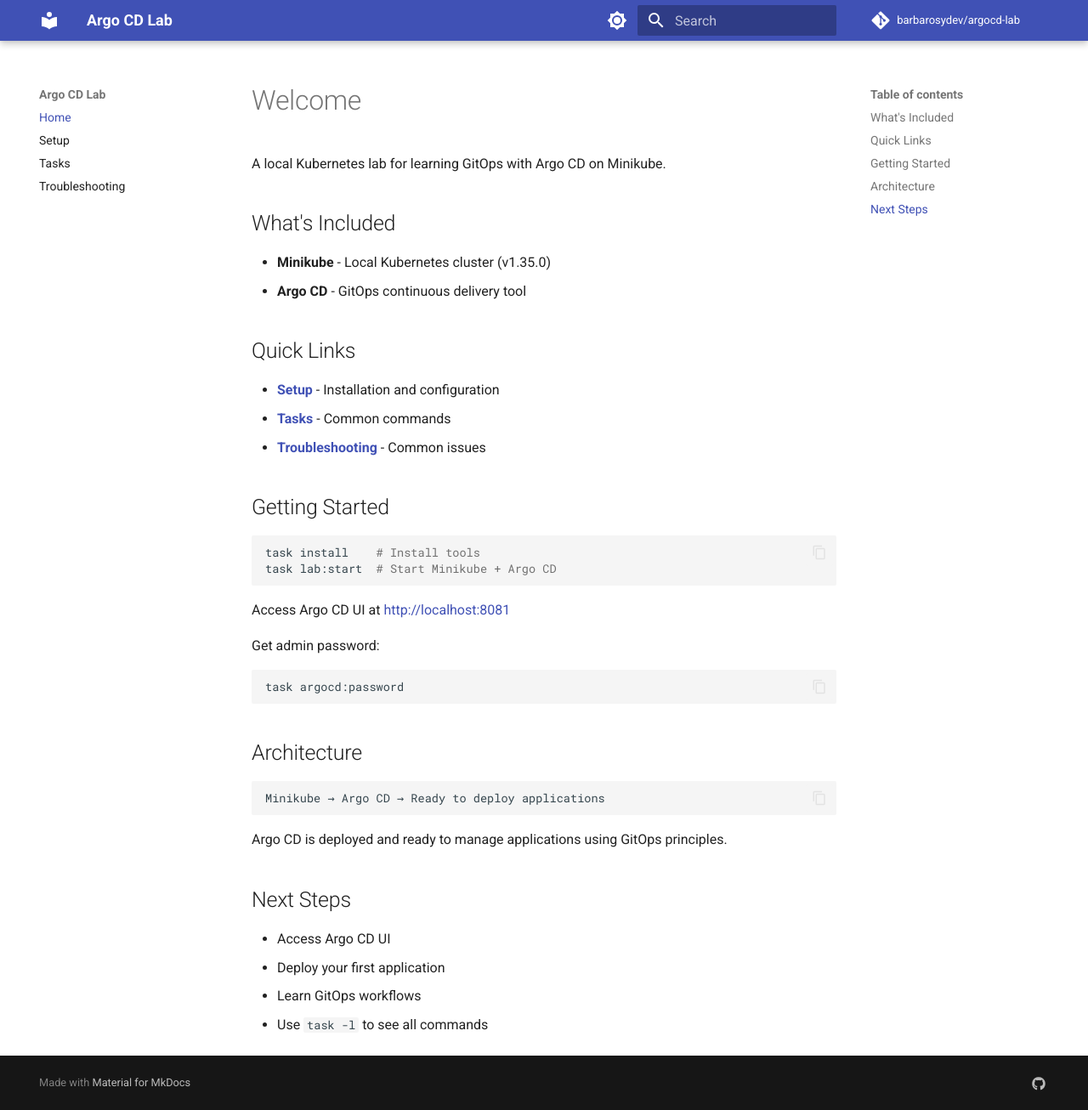
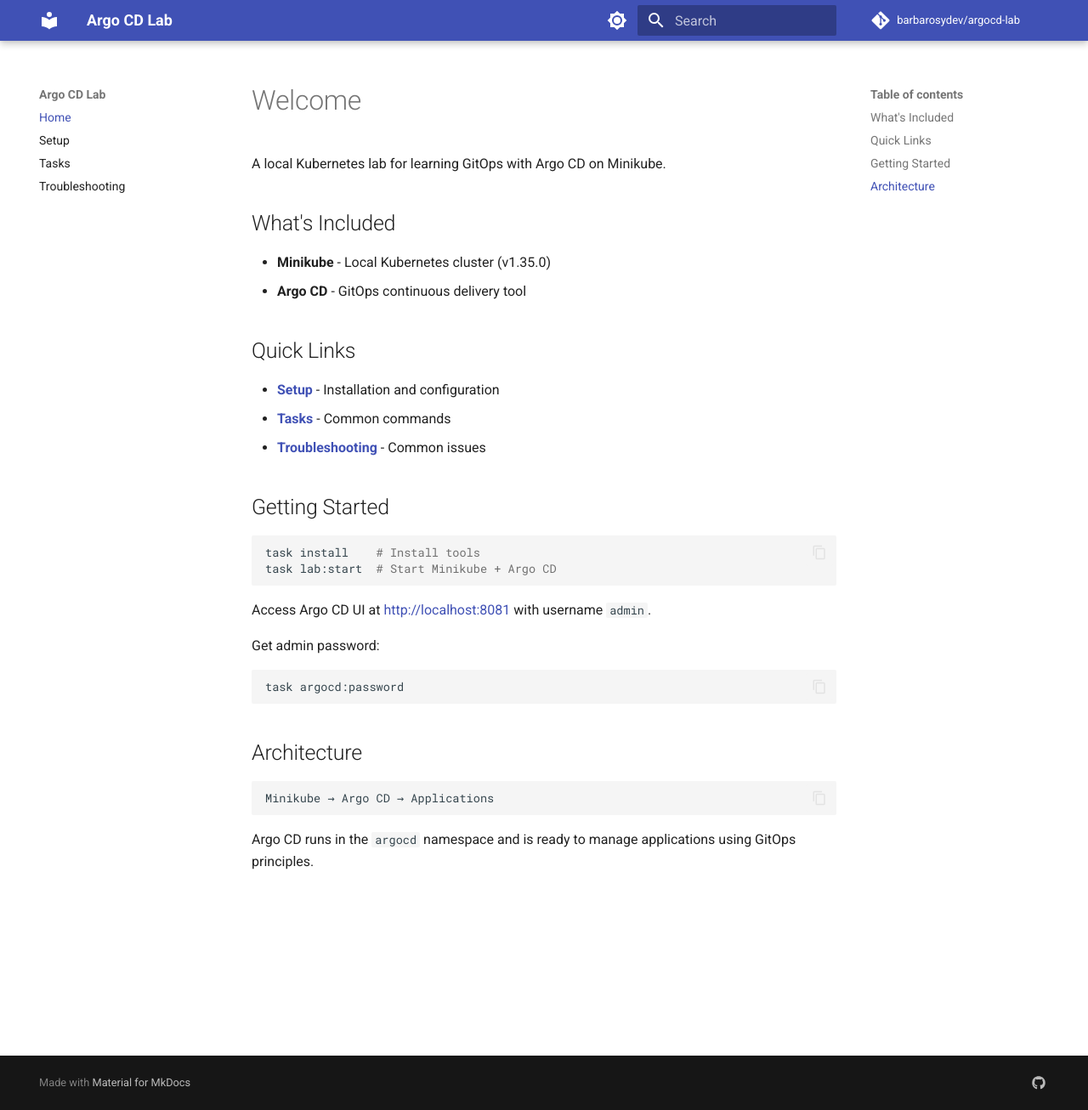
Before and after one commit to barbarosydev/argocd-lab, an MkDocs documentation site: the page built from docs/index.md, in a window 1280 px wide and 1306 px high. Shown: the whole window at 85% size. Built offline with MkDocs 1.6.1 and Material for MkDocs 9.7.7, drawn with Linux system fonts in a browser that asks for light colours; comment, search, counter and statistics services are not loaded.

````diff
--- a/docs/index.md
+++ b/docs/index.md
@@ -20,7 +20,7 @@ task install    # Install tools
 task lab:start  # Start Minikube + Argo CD
 ```
 
-Access Argo CD UI at <http://localhost:8081>
+Access Argo CD UI at <http://localhost:8081> with username `admin`.
 
 Get admin password:
 
@@ -31,14 +31,7 @@ task argocd:password
 ## Architecture
 
 ```text
-Minikube → Argo CD → Ready to deploy applications
+Minikube → Argo CD → Applications
 ```
 
-Argo CD is deployed and ready to manage applications using GitOps principles.
-
-## Next Steps
-
-- Access Argo CD UI
-- Deploy your first application
-- Learn GitOps workflows
-- Use `task -l` to see all commands
+Argo CD runs in the `argocd` namespace and is ready to manage applications using GitOps principles.
````
Also changed, not shown: README.md (+7 -11 lines), docs/setup.md (+3 -4 lines).
